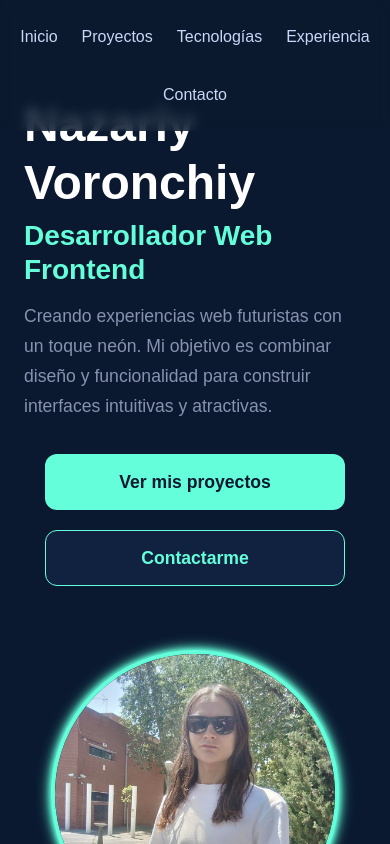
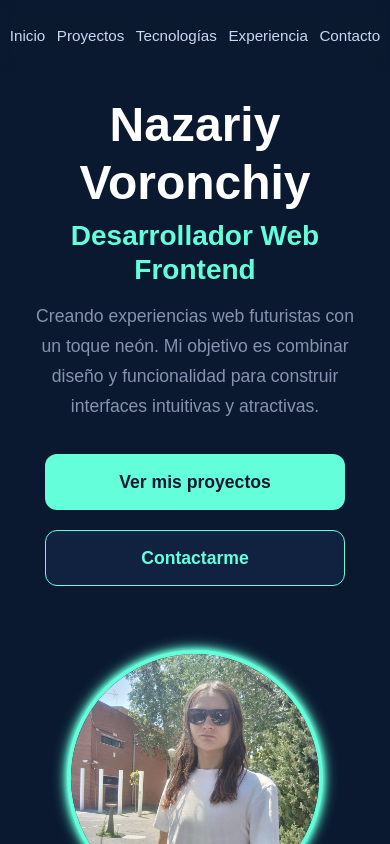
Before and after one commit to Nzr-Dev/Portfolio, a Nuxt app: page / in a window 390 px wide. Shown: the top 844 px of the page. Built offline with nearby package versions, Linux system fonts and the light colour scheme.

Commit message:
feat(phone): improved visual details on mobile screens

```diff
--- a/app/components/HeroSection.vue
+++ b/app/components/HeroSection.vue
@@ -46,11 +46,10 @@
 </template>
 
 <script setup lang="ts">
-import { useTexts } from '@/composables/useTexts'
+import { useTexts } from "@/composables/useTexts";
 
-const texts = useTexts()
+const texts = useTexts();
 </script>
-
 
 <style scoped lang="scss">
 .hero {
@@ -82,14 +81,14 @@ const texts = useTexts()
       font-weight: 800;
       color: #fff;
       margin-bottom: 0.5rem;
-      text-align: left;
+      text-align: center; /* Centrado en móvil */
     }
 
     .hero__title {
       font-size: 2rem;
       color: var(--accent-color);
       margin-bottom: 1rem;
-      text-align: left;
+      text-align: center; /* Centrado en móvil */
       font-weight: 600;
     }
 
@@ -97,7 +96,7 @@ const texts = useTexts()
       color: var(--muted-color);
       margin-bottom: 2rem;
       line-height: 1.7;
-      text-align: left;
+      text-align: center; /* Centrado en móvil */
       font-size: 1.1rem;
     }
   }
@@ -105,7 +104,7 @@ const texts = useTexts()
   &__buttons {
     display: flex;
     gap: 1.25rem;
-    justify-content: flex-start;
+    justify-content: center; /* Centrado en móvil */
     flex-wrap: wrap;
     width: 100%;
 
@@ -117,6 +116,9 @@ const texts = useTexts()
   }
 
   &__image {
+    display: flex;
+    justify-content: center; /* Asegura que la imagen esté centrada */
+
     .image__border {
       width: 18rem;
       height: 18rem;
@@ -129,9 +131,8 @@ const texts = useTexts()
       position: relative;
 
       &:hover {
-        box-shadow: 0 0 20px var(--accent-color),
-                    0 0 30px var(--accent-color),
-                    0 0 40px var(--accent-color);
+        box-shadow: 0 0 20px var(--accent-color), 0 0 30px var(--accent-color),
+          0 0 40px var(--accent-color);
         transform: scale(1.02);
       }
     }
@@ -154,22 +155,29 @@ const texts = useTexts()
     &__content {
       flex-direction: row;
       justify-content: space-between;
-      text-align: left;
+      text-align: left; /* En escritorio volvemos a alinear a la izquierda */
       gap: 5rem;
     }
 
     &__text {
       .hero__name {
         font-size: 5rem;
+        text-align: left; /* En escritorio alineamos a la izquierda */
       }
 
       .hero__title {
         font-size: 2.25rem;
+        text-align: left; /* En escritorio alineamos a la izquierda */
       }
 
       .hero__description {
         font-size: 1.15rem;
+        text-align: left; /* En escritorio alineamos a la izquierda */
       }
+    }
+
+    &__buttons {
+      justify-content: flex-start; /* En escritorio alineamos a la izquierda */
     }
 
     &__image {
@@ -202,6 +210,25 @@ const texts = useTexts()
         font-size: 1.75rem;
       }
     }
+
+    &__image {
+      .image__border {
+        width: 16rem; /* Reducimos ligeramente para móviles pequeños */
+        height: 16rem;
+      }
+    }
+  }
+}
+
+/* Ajustes adicionales para móviles muy pequeños */
+@media (max-width: 360px) {
+  .hero {
+    &__image {
+      .image__border {
+        width: 14rem;
+        height: 14rem;
+      }
+    }
   }
 }
 </style>
--- a/app/components/Navbar.vue
+++ b/app/components/Navbar.vue
@@ -16,20 +16,20 @@
 
 <script setup lang="ts">
 const navigationLinks = [
-  { id: 1, href: '#home', text: 'Inicio' },
-  { id: 2, href: '#projects', text: 'Proyectos' },
-  { id: 3, href: '#technologies', text: 'Tecnologías' },
-  { id: 4, href: '#experience', text: 'Experiencia' },
-  { id: 5, href: '#contact', text: 'Contacto' }
-]
+  { id: 1, href: "#home", text: "Inicio" },
+  { id: 2, href: "#projects", text: "Proyectos" },
+  { id: 3, href: "#technologies", text: "Tecnologías" },
+  { id: 4, href: "#experience", text: "Experiencia" },
+  { id: 5, href: "#contact", text: "Contacto" },
+];
 
 const handleNavKeydown = (href: string) => {
-  const target = document.querySelector(href)
+  const target = document.querySelector(href);
   if (target) {
-    (target as HTMLElement).focus()
-    target.scrollIntoView({ behavior: 'smooth' })
+    (target as HTMLElement).focus();
+    target.scrollIntoView({ behavior: "smooth" });
   }
-}
+};
 </script>
 
 <style scoped lang="scss">
@@ -59,11 +59,11 @@ const handleNavKeydown = (href: string) => {
   transition: all 0.3s ease;
   text-decoration: none;
   padding: 0.5rem 0.25rem;
-  font-size: 1.1rem; /* Tamaño de letra aumentado */
+  font-size: 1.1rem;
   position: relative;
 
   &::after {
-    content: '';
+    content: "";
     position: absolute;
     width: 0;
     height: 2px;
@@ -81,20 +81,52 @@ const handleNavKeydown = (href: string) => {
 
     &::after {
       width: 100%;
-      box-shadow: 0 0 5px var(--accent-color),
-                  0 0 10px var(--accent-color);
+      box-shadow: 0 0 5px var(--accent-color), 0 0 10px var(--accent-color);
     }
   }
 }
 
 @media (max-width: 640px) {
   .nav-links {
-    gap: 1rem;
-    flex-wrap: wrap;
+    display: flex;
+    justify-content: space-around; /* Distribuye el espacio uniformemente alrededor de los elementos */
+    gap: 0.5rem; /* Un pequeño gap para separación visual */
+    flex-wrap: nowrap;
+    padding: 0 0.5rem;
+    width: 100%;
+    max-width: 100%;
   }
 
   .nav-link {
-    font-size: 1rem;
+    font-size: 1rem; /* Tamaño de fuente óptimo */
+    white-space: nowrap;
+    padding: 0.5rem 0.1rem;
+    flex: 0 1 auto; /* Permite ajuste pero sin crecimiento excesivo */
+    text-align: center; /* Asegura que el texto esté centrado en cada enlace */
+  }
+
+  /* Para pantallas más pequeñas, ajustamos el tamaño de fuente */
+  @media (max-width: 400px) {
+    .nav-link {
+      font-size: 0.95rem;
+    }
+  }
+
+  @media (max-width: 360px) {
+    .nav-link {
+      font-size: 0.9rem;
+    }
+
+    .nav-links {
+      gap: 0.3rem;
+      padding: 0 0.3rem;
+    }
+  }
+
+  @media (max-width: 320px) {
+    .nav-link {
+      font-size: 0.85rem;
+    }
   }
 }
 </style>
--- a/app/components/TechCard.vue
+++ b/app/components/TechCard.vue
@@ -1,9 +1,5 @@
 <template>
-  <div
-    class="tech-card"
-    role="listitem"
-    :aria-label="`Technology: ${name}`"
-  >
+  <div class="tech-card" role="listitem" :aria-label="`Technology: ${name}`">
     <div class="tech-card__image-container">
       <img
         :src="image"
@@ -25,34 +21,34 @@ interface Props {
   alt: string;
 }
 
-defineProps<Props>()
+defineProps<Props>();
 
 const handleImageError = (event: Event) => {
-  const target = event.target as HTMLImageElement
-  console.warn(`Failed to load technology image: ${target.src}`)
-  target.style.display = 'none'
-}
+  const target = event.target as HTMLImageElement;
+  console.warn(`Failed to load technology image: ${target.src}`);
+  target.style.display = "none";
+};
 
 const handleImageLoad = (event: Event) => {
-  console.log('Technology image loaded successfully')
-}
+  console.log("Technology image loaded successfully");
+};
 </script>
 
 <style scoped lang="scss">
 .tech-card {
   background: var(--card-color);
   border-radius: var(--border-radius);
-  padding: 2rem 1rem;
+  padding: 1.5rem 1rem; /* Reducimos el padding superior/inferior en móvil */
   transition: var(--transition);
   text-align: center;
   display: flex;
   flex-direction: column;
   align-items: center;
-  justify-content: center;
-  gap: 1.25rem;
+  justify-content: space-between;
   min-height: 140px;
   aspect-ratio: 4/3;
   border: 2px solid transparent;
+  position: relative; /* Para control de posicionamiento */
 
   &:hover {
     border-color: var(--accent-color);
@@ -66,12 +62,17 @@ const handleImageLoad = (event: Event) => {
   align-items: center;
   justify-content: center;
   height: 80px;
+  width: 100%;
+  margin-bottom: 0.5rem;
+  /* Añadimos flex-grow para ocupar espacio disponible y centrar mejor */
+  flex-grow: 1;
 }
 
 .tech-card__image {
   width: auto;
   height: 100%;
   max-width: 100%;
+  max-height: 100%;
   object-fit: contain;
   transition: transform 0.3s ease;
 
@@ -85,16 +86,21 @@ const handleImageLoad = (event: Event) => {
   font-weight: 500;
   margin: 0;
   font-size: 1rem;
+  width: 100%;
+  text-align: center;
+  /* Eliminamos align-self: flex-end para un centrado más natural */
 }
 
 @media (min-width: 768px) {
   .tech-card {
-    padding: 2.5rem 1rem;
+    padding: 2.5rem 1rem; /* Mantenemos el padding original en desktop */
     min-height: 160px;
   }
 
   .tech-card__image-container {
     height: 90px;
+    margin-bottom: 0.75rem;
+    flex-grow: 1; /* Aplicamos el mismo comportamiento en desktop */
   }
 
   .tech-card__name {
--- a/app/components/TechnologiesSection.vue
+++ b/app/components/TechnologiesSection.vue
@@ -25,9 +25,9 @@
 
 <script setup lang="ts">
 import TechCard from "./TechCard.vue";
-import { useTexts } from '@/composables/useTexts'
+import { useTexts } from "@/composables/useTexts";
 
-const texts = useTexts()
+const texts = useTexts();
 </script>
 
 <style scoped lang="scss">
@@ -60,4 +60,12 @@ const texts = useTexts()
     gap: 2.5rem;
   }
 }
+
+/* Añadimos márgenes laterales solo para móviles */
+@media (max-width: 767px) {
+  .section {
+    padding-left: 1rem;
+    padding-right: 1rem;
+  }
+}
 </style>
```
Also changed, not shown: 1 other file (tests, documents, lock files or other folders).
